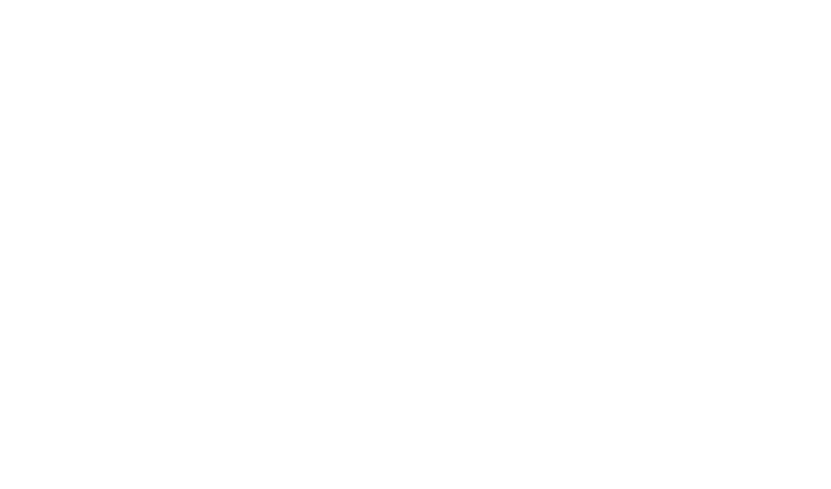
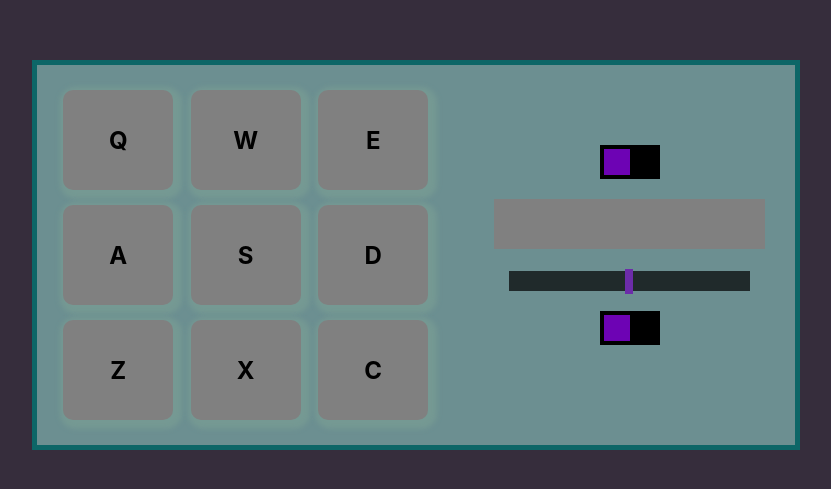
Before and after one commit to Mhamad-Raad/Drum-Machine, a React (Create React App) app: page / in a window 1280 px wide. Shown: the part 145-634 px from the top of the page, without its empty margins (224-1055 px from the left). Built offline with nearby package versions, Linux system fonts and the light colour scheme; the HTML template or start-up script is replaced by a standard one.

Commit message:
design the app

```diff
--- a/src/App.css
+++ b/src/App.css
@@ -1,38 +1,8 @@
 .App {
-  text-align: center;
-}
-
-.App-logo {
-  height: 40vmin;
-  pointer-events: none;
-}
-
-@media (prefers-reduced-motion: no-preference) {
-  .App-logo {
-    animation: App-logo-spin infinite 20s linear;
-  }
-}
-
-.App-header {
-  background-color: #282c34;
-  min-height: 100vh;
   display: flex;
   flex-direction: column;
   align-items: center;
   justify-content: center;
-  font-size: calc(10px + 2vmin);
-  color: white;
+  width: 100%;
+  height: 100vh;
 }
-
-.App-link {
-  color: #61dafb;
-}
-
-@keyframes App-logo-spin {
-  from {
-    transform: rotate(0deg);
-  }
-  to {
-    transform: rotate(360deg);
-  }
-}
--- a/src/App.js
+++ b/src/App.js
@@ -1,8 +1,10 @@
-import './App.css';
+import MachineWarappar from "./Components/MachineWrappar";
+import "./App.css";
 
 function App() {
   return (
     <div className="App">
+      <MachineWarappar />
     </div>
   );
 }
--- /dev/null
+++ b/src/Components/MachineWrappar.jsx
@@ -0,0 +1,52 @@
+import "./MachineWrapper.css";
+
+export default function MachineWarappar() {
+  return (
+    <div id="drum-machine">
+      <div id="drums">
+        <div className="drum-pad" id="Q">
+          Q
+        </div>
+        <div className="drum-pad" id="W">
+          W
+        </div>
+        <div className="drum-pad" id="E">
+          E
+        </div>
+        <div className="drum-pad" id="A">
+          A
+        </div>
+        <div className="drum-pad" id="S">
+          S
+        </div>
+        <div className="drum-pad" id="D">
+          D
+        </div>
+        <div className="drum-pad" id="Z">
+          Z
+        </div>
+        <div className="drum-pad" id="X">
+          X
+        </div>
+        <div className="drum-pad" id="C">
+          C
+        </div>
+      </div>
+      <div id="display">
+        <label class="switch margin">
+          <input type="checkbox" />
+          <span class="slider"></span>
+        </label>
+
+        <div className="value-show margin"></div>
+
+        <input type="range" min="1" max="100" class="Vslider margin" />
+
+        <label class="switch margin">
+          <input type="checkbox" />
+          <span class="slider"></span>
+        </label>
+      </div>
+    </div>
+  );
+}
--- /dev/null
+++ b/src/Components/MachineWrapper.css
@@ -0,0 +1,139 @@
+#drum-machine {
+  width: 60%;
+  border: 5px solid rgb(13, 102, 103);
+  background-color: rgb(108, 143, 145);
+  position: relative;
+  padding: 25px;
+  padding-right: 15px;
+  box-sizing: border-box;
+  display: flex;
+}
+
+#drums {
+  display: flex;
+  justify-content: space-around;
+  align-items: center;
+  width: 55%;
+  height: 100%;
+  flex-wrap: wrap;
+  gap: 15px;
+}
+
+.drum-pad {
+  background-color: grey;
+  width: 30%;
+  height: 100px;
+  margin: 10px;
+  display: flex;
+  justify-content: center;
+  align-items: center;
+  margin: 0;
+  padding: 0;
+  border-radius: 10px;
+  box-shadow: 3px 3px 5px 6px rgb(117, 153, 147);
+  color: black;
+  font-size: 1.5rem;
+  font-weight: bold;
+  cursor: pointer;
+}
+
+#display {
+  width: 45%;
+  display: flex;
+  flex-direction: column;
+  justify-content: center;
+  align-items: center;
+  font-size: 1.5rem;
+  font-weight: bold;
+  margin-left: 50px;
+}
+
+.switch {
+  position: relative;
+  display: inline-block;
+  width: 60px;
+  height: 34px;
+}
+
+.switch input {
+  opacity: 0;
+  width: 0;
+  height: 0;
+}
+
+.slider {
+  position: absolute;
+  cursor: pointer;
+  top: 0;
+  left: 0;
+  right: 0;
+  bottom: 0;
+  background-color: black;
+  -webkit-transition: .4s;
+  transition: .4s;
+}
+
+.slider:before {
+  position: absolute;
+  content: "";
+  height: 26px;
+  width: 26px;
+  left: 4px;
+  bottom: 4px;
+  background-color: rgb(109, 3, 180);
+  -webkit-transition: .4s;
+  transition: .4s;
+}
+
+input:checked+.slider {
+  background-color: black;
+}
+
+input:checked+.slider:before {
+  -webkit-transform: translateX(26px);
+  -ms-transform: translateX(26px);
+  transform: translateX(26px);
+}
+
+.value-show {
+  height: 50px;
+  width: 90%;
+  box-sizing: border-box;
+  padding: 15px;
+  background-color: grey;
+}
+
+.Vslider {
+  -webkit-appearance: none;
+  height: 20px;
+  width: 80%;
+  background: black;
+  outline: none;
+  opacity: 0.7;
+  -webkit-transition: .2s;
+  transition: opacity .2s;
+}
+
+.Vslider:hover {
+  opacity: 1;
+}
+
+.Vslider::-webkit-slider-thumb {
+  -webkit-appearance: none;
+  appearance: none;
+  width: 8px;
+  height: 25px;
+  background: rgb(109, 3, 180);
+  cursor: pointer;
+}
+
+.Vslider::-moz-range-thumb {
+  width: 10px;
+  height: 25px;
+  background: rgb(109, 3, 180);
+  cursor: pointer;
+}
+
+.margin {
+  margin-bottom: 20px;
+}
--- a/src/index.css
+++ b/src/index.css
@@ -5,6 +5,7 @@
     sans-serif;
   -webkit-font-smoothing: antialiased;
   -moz-osx-font-smoothing: grayscale;
+  background-color: rgb(54, 45, 60);
 }
 
 code {
```
